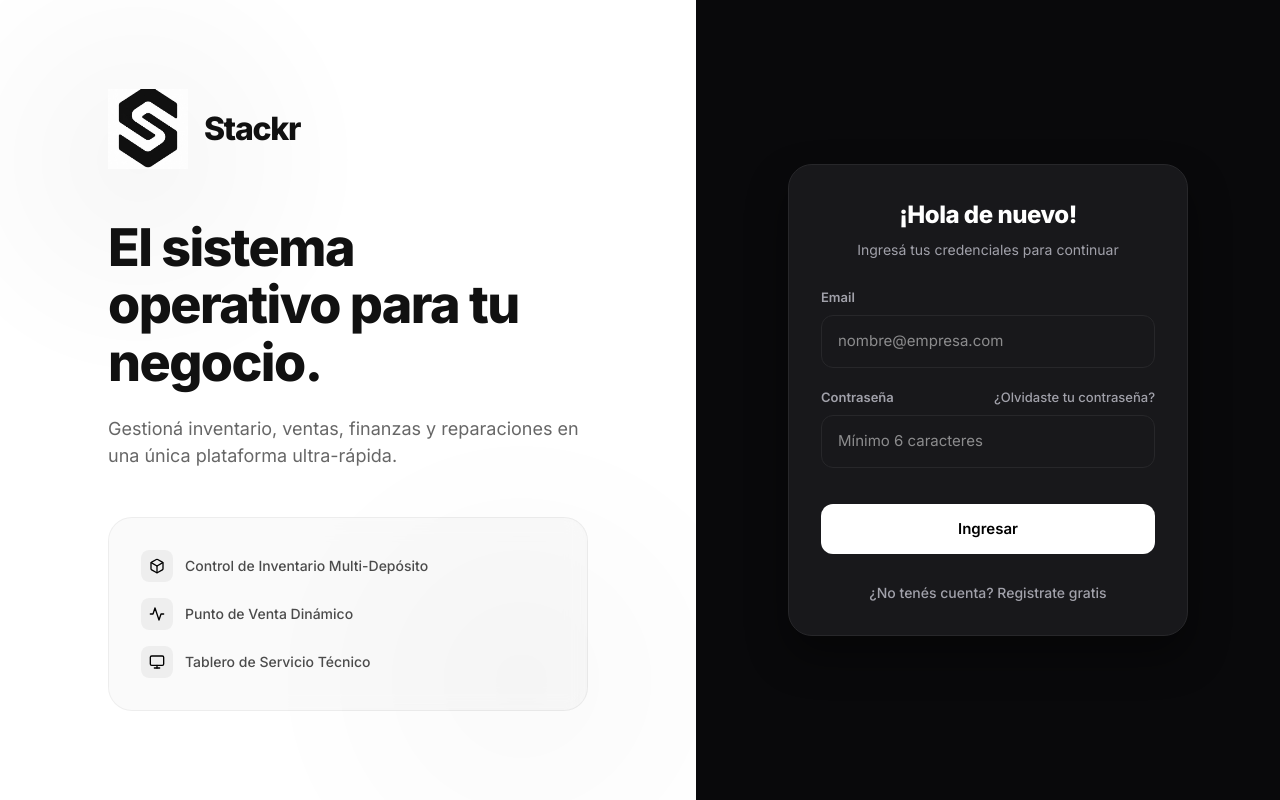
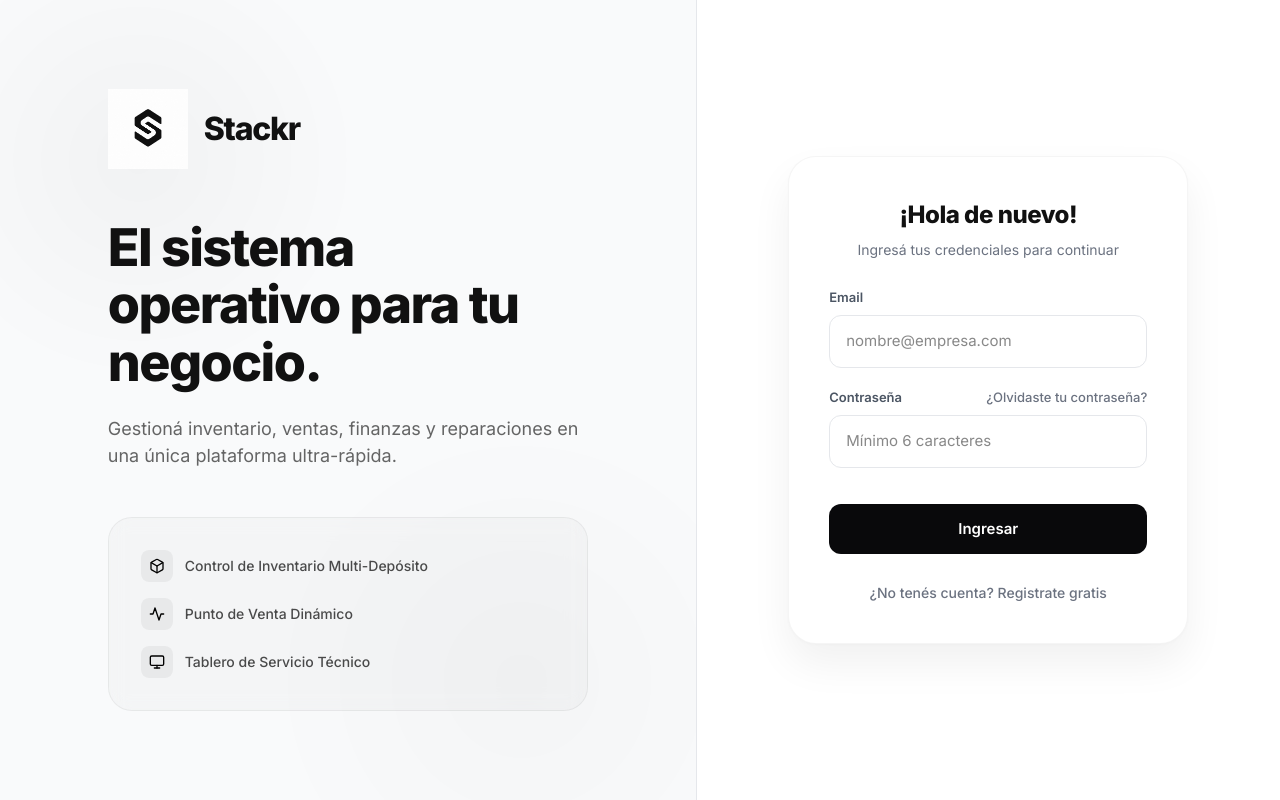
Before and after one commit to asciacontacto-beep/phonestock, a Next.js app: page /login in a window 1280 px wide. Built offline with nearby package versions, Linux system fonts and the light colour scheme; no server answers.

Commit message:
fix: apply light theme to both panels and update logo styling

```diff
--- a/src/app/login/page.tsx
+++ b/src/app/login/page.tsx
@@ -159,8 +159,8 @@ export default function LoginPage() {
       <style>{`
         body { overflow: hidden; }
         .login-container { display: flex; height: 100vh; width: 100vw; background: var(--surface); font-family: 'Inter', system-ui, sans-serif; overflow: hidden; }
-        .login-left { flex: 1; background: #ffffff; display: flex; flex-direction: column; justify-content: center; padding: 80px; position: relative; overflow: hidden; }
-        .login-right { flex: 1; display: flex; align-items: center; justify-content: center; padding: 24px; position: relative; background: #09090b; }
+        .login-left { flex: 1; background: #f9fafb; display: flex; flex-direction: column; justify-content: center; padding: 80px; position: relative; overflow: hidden; border-right: 1px solid #e5e7eb; }
+        .login-right { flex: 1; display: flex; align-items: center; justify-content: center; padding: 24px; position: relative; background: #ffffff; }
         .mobile-logo { display: none; }
         .glass-panel { background: rgba(0, 0, 0, 0.02); border: 1px solid rgba(0, 0, 0, 0.05); border-radius: 24px; padding: 32px; backdrop-filter: blur(10px); }
         .feature-item { display: flex; align-items: center; gap: 12px; color: rgba(0, 0, 0, 0.7); font-size: 14px; margin-bottom: 16px; font-weight: 500; }
@@ -172,9 +172,9 @@ export default function LoginPage() {
         .shape1 { position: absolute; top: -10%; left: -10%; width: 60%; height: 60%; background: radial-gradient(circle, rgba(0,0,0,0.03) 0%, transparent 70%); border-radius: 50%; animation: float1 10s ease-in-out infinite; }
         .shape2 { position: absolute; bottom: -20%; right: -10%; width: 70%; height: 70%; background: radial-gradient(circle, rgba(0,0,0,0.02) 0%, transparent 70%); border-radius: 50%; animation: float2 12s ease-in-out infinite; }
 
-        .auth-inp { width: 100%; padding: 14px 16px; border: 1px solid #27272a; border-radius: 12px; font-size: 15px; outline: none; transition: all 0.2s ease; background: #18181b; color: #fff; }
-        .auth-inp:focus { border-color: #52525b; box-shadow: 0 0 0 4px rgba(255,255,255,0.05); }
-        .auth-lbl { display: block; font-size: 13px; font-weight: 600; color: #a1a1aa; margin-bottom: 8px; }
+        .auth-inp { width: 100%; padding: 14px 16px; border: 1px solid #e5e7eb; border-radius: 12px; font-size: 15px; outline: none; transition: all 0.2s ease; background: #fff; color: #111; }
+        .auth-inp:focus { border-color: #09090b; box-shadow: 0 0 0 4px rgba(9,9,11,0.05); }
+        .auth-lbl { display: block; font-size: 13px; font-weight: 600; color: #4b5563; margin-bottom: 8px; }
 
         @media (max-width: 900px) {
           .login-left { display: none; }
@@ -197,7 +197,7 @@ export default function LoginPage() {
           {/* Custom System Logo */}
           <div style={{ display: 'flex', alignItems: 'center', gap: 16, marginBottom: 50 }}>
             <div style={{ width: 80, height: 80, background: 'transparent', display: 'flex', alignItems: 'center', justifyContent: 'center', overflow: 'hidden' }}>
-              <img src="/logo.jpg" alt="Logo" style={{ width: '100%', height: '100%', objectFit: 'contain', transform: 'scale(2.2)' }} />
+              <img src="/logo.jpg" alt="Logo" style={{ width: '100%', height: '100%', objectFit: 'contain' }} />
             </div>
             <div style={{ color: '#111', fontSize: 32, fontWeight: 800, letterSpacing: '-0.04em' }}>Stackr</div>
           </div>
@@ -242,18 +242,18 @@ export default function LoginPage() {
           {/* Logo on mobile only */}
           <div className="mobile-logo" style={{ marginBottom: 40 }}>
             <div style={{ width: 64, height: 64, background: 'transparent', display: 'flex', alignItems: 'center', justifyContent: 'center', overflow: 'hidden', margin: '0 auto 20px' }}>
-              <img src="/logo.jpg" alt="Logo" style={{ width: '100%', height: '100%', objectFit: 'contain', transform: 'scale(2.2)' }} />
+              <img src="/logo.jpg" alt="Logo" style={{ width: '100%', height: '100%', objectFit: 'contain' }} />
             </div>
-            <h1 style={{ fontSize: 28, fontWeight: 800, letterSpacing: '-0.03em', marginBottom: 6, textAlign: 'center', color: '#fff' }}>
+            <h1 style={{ fontSize: 28, fontWeight: 800, letterSpacing: '-0.03em', marginBottom: 6, textAlign: 'center', color: '#111' }}>
               {isLogin ? "Iniciar sesión" : "Crear cuenta"}
             </h1>
           </div>
 
-          <div style={{ background: '#18181b', padding: 32, borderRadius: 24, boxShadow: '0 20px 40px rgba(0,0,0,0.4)', border: '1px solid #27272a' }}>
+          <div style={{ background: '#ffffff', padding: 40, borderRadius: 28, boxShadow: '0 20px 40px rgba(0,0,0,0.06), 0 1px 3px rgba(0,0,0,0.02)', border: '1px solid rgba(0,0,0,0.04)' }}>
 
             <div style={{ textAlign: 'center', marginBottom: 28 }} className="hide-on-mobile">
-              <h2 style={{ fontSize: 24, fontWeight: 800, letterSpacing: '-0.02em', marginBottom: 6, color: '#fff' }}>{isLogin ? "¡Hola de nuevo!" : "Registrá tu tienda"}</h2>
-              <p style={{ color: '#a1a1aa', fontSize: 14 }}>{isLogin ? "Ingresá tus credenciales para continuar" : "Completá tus datos para empezar"}</p>
+              <h2 style={{ fontSize: 24, fontWeight: 800, letterSpacing: '-0.02em', marginBottom: 6, color: '#111' }}>{isLogin ? "¡Hola de nuevo!" : "Registrá tu tienda"}</h2>
+              <p style={{ color: '#6b7280', fontSize: 14 }}>{isLogin ? "Ingresá tus credenciales para continuar" : "Completá tus datos para empezar"}</p>
             </div>
 
         <form onSubmit={handleSubmit}>
@@ -305,7 +305,7 @@ export default function LoginPage() {
                 Contraseña
               </label>
               {isLogin && (
-                <button type="button" onClick={handleResetPassword} style={{ background: "none", border: "none", color: "#a1a1aa", fontSize: 13, cursor: "pointer", fontWeight: 500 }}>
+                <button type="button" onClick={handleResetPassword} style={{ background: "none", border: "none", color: "#6b7280", fontSize: 13, cursor: "pointer", fontWeight: 500 }}>
                   ¿Olvidaste tu contraseña?
                 </button>
               )}
@@ -362,8 +362,8 @@ export default function LoginPage() {
               fontWeight: 600,
               marginTop: 16,
               borderRadius: "12px",
-              background: "#ffffff",
-              color: "#000000",
+              background: "#09090b",
+              color: "#ffffff",
               border: "none",
               cursor: "pointer",
               transition: "transform 0.1s"
@@ -388,7 +388,7 @@ export default function LoginPage() {
               setIsLogin(!isLogin);
               setError("");
             }}
-            style={{ fontSize: 14, color: "#a1a1aa", fontWeight: 500, background: 'none', border: 'none', cursor: 'pointer' }}
+            style={{ fontSize: 14, color: "#6b7280", fontWeight: 500, background: 'none', border: 'none', cursor: 'pointer' }}
           >
             {isLogin
               ? "¿No tenés cuenta? Registrate gratis"
```
